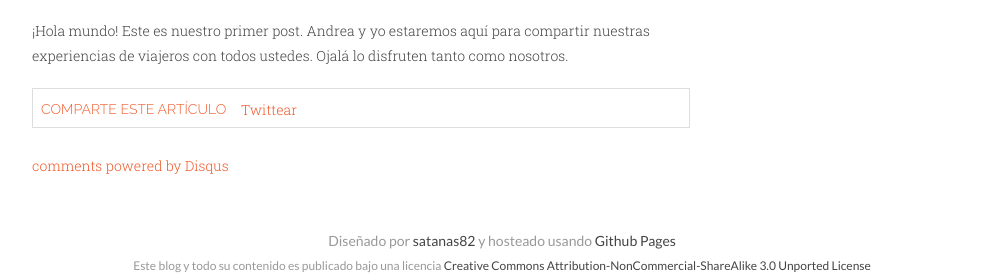
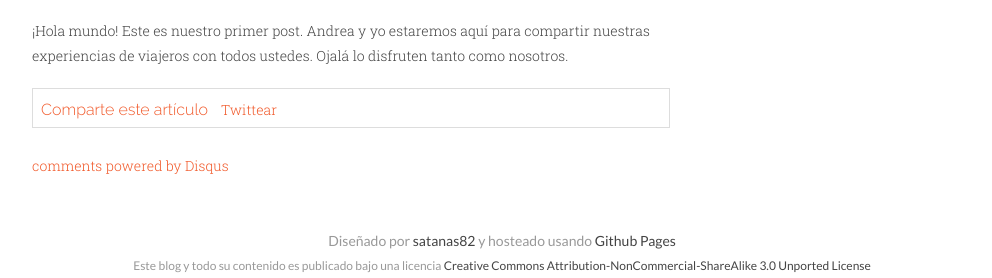
Before and after one commit to satanas/dosviajeros, a Jekyll site: the page built from _posts/2013-05-01-primer-post.md, in a window 1280 px wide. Shown: the part 542-820 px from the top of the page, without its empty margins (138-1130 px from the left). Built offline with Jekyll 4.4.1, drawn with Linux system fonts in a browser that asks for light colours; Markdown is read by kramdown in place of the engine named in the settings; comment, search, counter and statistics services are not loaded.

Commit message:
Reorganized layout for social buttons

```diff
--- a/_layouts/post.html
+++ b/_layouts/post.html
@@ -19,7 +19,7 @@
                 </div>
 
                 <div id="social">
-                    <span>COMPARTE ESTE ARTÍCULO</span>
+                    <span>Comparte este artículo</span>
                     <div>
                         <a href="https://twitter.com/share" class="twitter-share-button" data-via="{{ page.author_twitter }}" data-text="{{ page.title }}">Twittear</a>
                     </div>
@@ -27,7 +27,7 @@
                         <p><g:plusone size="medium"></g:plusone></p>
                     </div>
                     <div>
-                        <div class="fb-like" data-href="http://dosviajerossinmemoria.com/{{ page.url }}/" data-layout="button_count" data-action="recommend" data-show-faces="false" data-share="true"></div>
+                        <div class="fb-like" data-href="http://dosviajerossinmemoria.com/{{ page.url }}/" data-layout="button_count" data-action="like" data-show-faces="false" data-share="true"></div>
                     </div>
                     <div class="clearfix"></div>
                 </div>
--- a/stylesheets/style.css
+++ b/stylesheets/style.css
@@ -217,15 +217,16 @@ h2 {
 
 #social div {
     float: left;
-    width: 120px;
+    width: 110px;
 }
 
 #social span {
     display: block;
     float: left;
-    width: 200px;
+    width: 180px;
     font-family: 'Raleway', sans-serif;
     color: #f1592a;
+    font-size: 16px;
 }
 
 /* Archive */
```
